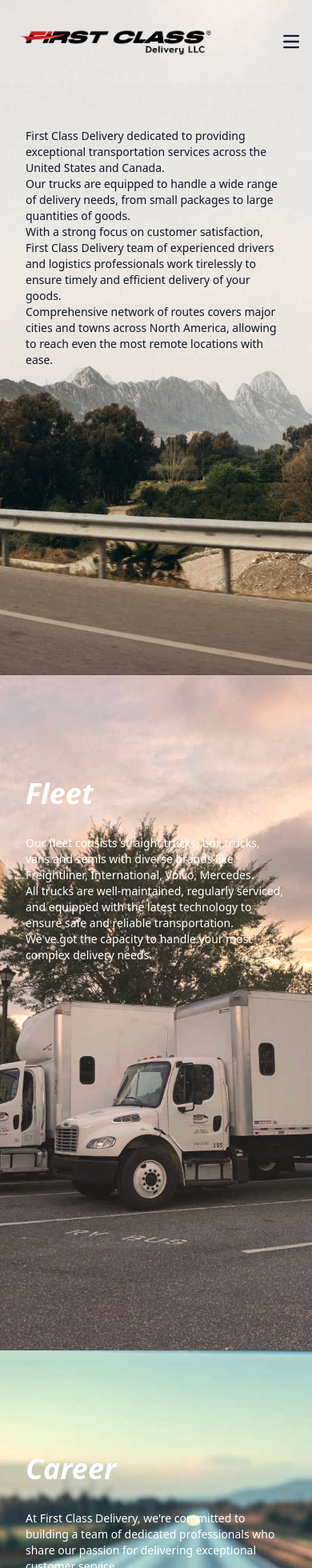
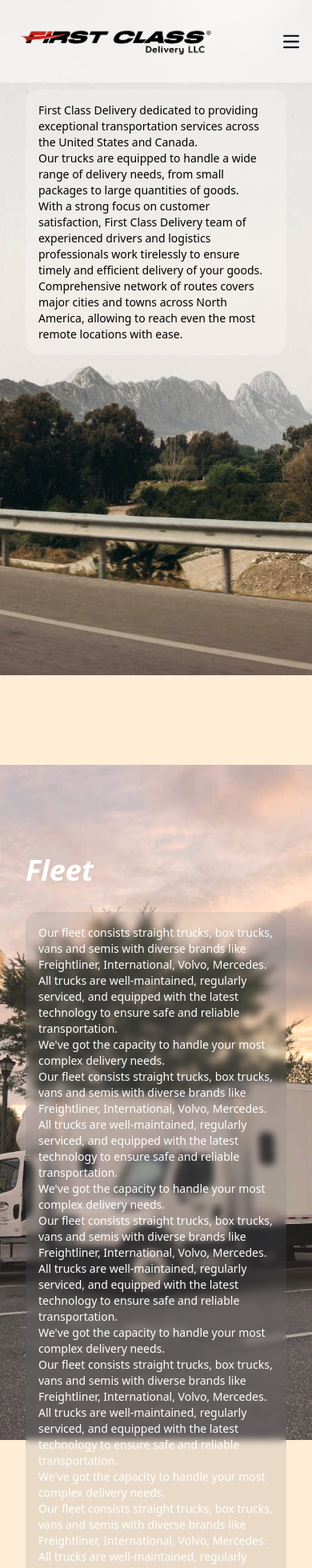
Before and after one commit to 1stclass-delivery/client, a Vue app: page / in a window 390 px wide. Shown: the top 1960 px of the page at 80% size. Built offline with nearby package versions, Linux system fonts and the light colour scheme.

Commit message:
fix horizontal view

```diff
--- a/src/components/Header.vue
+++ b/src/components/Header.vue
@@ -3,16 +3,16 @@ import {ref} from "vue";
 
 const menuExpanded = ref<boolean>(false);
 
-const scrollTo = (sectionIndex: number) => {
-  const scrollHeight = document.getElementById("section-home")!.scrollHeight;
-  window.scrollTo({top: scrollHeight * sectionIndex});
+const scrollTo = (sectionId: string) => {
+  console.log(document.getElementById(sectionId)!.offsetTop);
+  window.scrollTo({top: document.getElementById(sectionId)!.offsetTop});
   menuExpanded.value = false;
 }
 </script>
 
 <template>
-  <header class="fixed top-0 left-0 w-full text-gray-900 font-medium z-10 p-4"
-          :class="[menuExpanded ? 'bg-opacity-80 bg-white md:bg-white md:bg-opacity-10' : 'bg-white bg-opacity-10']">
+  <header class="fixed top-0 left-0 w-full text-gray-900 font-medium z-50 p-4 backdrop-blur-sm"
+          :class="[menuExpanded ? 'bg-opacity-80 bg-white md:bg-white md:bg-opacity-50' : 'bg-white bg-opacity-50']">
     <div class="flex grid-cols-2">
       <img src="@/assets/images/fcd-logo.png" alt="logo" class="max-w-64 md:hidden">
       <div class="w-full flex justify-end">
@@ -28,10 +28,10 @@ const scrollTo = (sectionIndex: number) => {
     </div>
     <ul class="grid grid-cols-1 md:flex md:justify-evenly gap-y-4 mt-4 md:mt-0"
         :class="[!menuExpanded ? 'hidden' : 'flex']">
-      <li class="flex justify-end hover:font-bold"><a href="#" @click.prevent="scrollTo(0)">Home</a></li>
-      <li class="flex justify-end hover:font-bold"><a href="#" @click.prevent="scrollTo(1)">Fleet</a></li>
-      <li class="flex justify-end hover:font-bold"><a href="#" @click.prevent="scrollTo(2)">Career</a></li>
-      <li class="flex justify-end hover:font-bold"><a href="#" @click.prevent="scrollTo(3)">Contacts</a></li>
+      <li class="flex justify-end hover:font-bold"><a href="#" @click.prevent="scrollTo('section-home')">Home</a></li>
+      <li class="flex justify-end hover:font-bold"><a href="#" @click.prevent="scrollTo('section-fleet')">Fleet</a></li>
+      <li class="flex justify-end hover:font-bold"><a href="#" @click.prevent="scrollTo('section-career')">Career</a></li>
+      <li class="flex justify-end hover:font-bold"><a href="#" @click.prevent="scrollTo('section-contacts')">Contacts</a></li>
     </ul>
   </header>
 </template>
--- a/src/components/StickySection.vue
+++ b/src/components/StickySection.vue
@@ -1,15 +1,12 @@
 <script setup lang="ts">
-defineProps<{ id: string, bgImage: string }>()
+defineProps<{ id: string, bgImage: string }>();
 </script>
 
 <template>
-  <section
-      :id="id"
-      class="sticky top-0 h-screen flex flex-col items-center justify-center">
-    <img :src="bgImage" alt="Background Image"
-         class="absolute w-full h-full object-cover sepia-[.15]">
-    <div class="absolute top-32 text-white text-sm md:text-base w-full md:px-24 px-8">
-      <slot name="header"></slot>
+  <section :id="id">
+    <img :src="bgImage" alt="Background Image" class="sticky top-0 object-center object-cover sepia-[.15] h-screen w-screen">
+    <div class="relative z-10 md:mt-12 mt-28 -top-[calc(100vh)] -mb-[calc(100vh)] text-white text-sm md:text-base md:px-24 px-8 min-h-screen">
+      <slot name="header" class="mt-8"></slot>
       <slot name="body"></slot>
     </div>
   </section>
--- a/src/views/CareerView.vue
+++ b/src/views/CareerView.vue
@@ -9,7 +9,7 @@ import StickySection from "@/components/StickySection.vue";
       <h2 class="italic text-4xl md:text-6xl font-bold">Career</h2>
     </template>
     <template #body>
-      <div class="mt-8 max-w-screen-lg">
+      <div class="mt-8 max-w-screen-lg backdrop-blur-sm p-4 bg-gray-500/15 rounded-2xl mb-4">
         <p>At First Class Delivery, we're committed to building a team of dedicated
           professionals who share our passion for delivering exceptional customer service.</p>
         <p>If you're looking for a
--- a/src/views/ContactsView.vue
+++ b/src/views/ContactsView.vue
@@ -9,7 +9,7 @@ import StickySection from "@/components/StickySection.vue";
       <h2 class="italic text-4xl md:text-6xl font-bold">Contacts</h2>
     </template>
     <template #body>
-      <div class="mt-8 max-w-screen-lg">
+      <div class="mt-8 max-w-screen-lg backdrop-blur-sm p-4 bg-gray-500/15 rounded-2xl mb-4">
         <p>Contact us today to learn more about our services and how we can tailor our
           transportation solutions to meet your unique needs.</p>
         <p>Trust First Class Delivery for all your transportation
--- a/src/views/FleetView.vue
+++ b/src/views/FleetView.vue
@@ -1,6 +1,7 @@
 <script setup lang="ts">
 import bgFleet from "@/assets/images/fleet-bg.jpg";
 import StickySection from "@/components/StickySection.vue";
+
 </script>
 
 <template>
@@ -9,7 +10,27 @@ import StickySection from "@/components/StickySection.vue";
       <h2 class="italic text-4xl md:text-6xl font-bold">Fleet</h2>
     </template>
     <template #body>
-      <div class="mt-8 max-w-screen-sm">
+      <div class="mt-8 max-w-screen-sm backdrop-blur-sm p-4 bg-gray-500/15 rounded-2xl mb-4">
+        <p>Our fleet consists straight trucks, box trucks, vans and semis with diverse
+          brands like Freightliner, International, Volvo, Mercedes.</p>
+        <p>All trucks are well-maintained, regularly serviced, and equipped with the latest
+          technology to ensure safe and reliable transportation.</p>
+        <p>We've got the capacity to handle your most complex delivery needs.</p>
+        <p>Our fleet consists straight trucks, box trucks, vans and semis with diverse
+          brands like Freightliner, International, Volvo, Mercedes.</p>
+        <p>All trucks are well-maintained, regularly serviced, and equipped with the latest
+          technology to ensure safe and reliable transportation.</p>
+        <p>We've got the capacity to handle your most complex delivery needs.</p>
+        <p>Our fleet consists straight trucks, box trucks, vans and semis with diverse
+          brands like Freightliner, International, Volvo, Mercedes.</p>
+        <p>All trucks are well-maintained, regularly serviced, and equipped with the latest
+          technology to ensure safe and reliable transportation.</p>
+        <p>We've got the capacity to handle your most complex delivery needs.</p>
+        <p>Our fleet consists straight trucks, box trucks, vans and semis with diverse
+          brands like Freightliner, International, Volvo, Mercedes.</p>
+        <p>All trucks are well-maintained, regularly serviced, and equipped with the latest
+          technology to ensure safe and reliable transportation.</p>
+        <p>We've got the capacity to handle your most complex delivery needs.</p>
         <p>Our fleet consists straight trucks, box trucks, vans and semis with diverse
           brands like Freightliner, International, Volvo, Mercedes.</p>
         <p>All trucks are well-maintained, regularly serviced, and equipped with the latest
--- a/src/views/HomeView.vue
+++ b/src/views/HomeView.vue
@@ -9,7 +9,7 @@ import StickySection from "@/components/StickySection.vue";
       <img src="@/assets/images/fcd-logo.png" alt="logo" class="w-2/3 max-w-screen-sm hidden md:block">
     </template>
     <template #body>
-      <div class="mt-8 text-gray-900 max-w-screen-lg">
+      <div class="mt-8 text-black max-w-screen-lg backdrop-blur-sm p-4 bg-white/25 rounded-2xl mb-4">
         <p>First Class Delivery dedicated to providing exceptional transportation services
           across the United States and Canada.</p>
         <p>Our trucks are equipped to handle a wide range of delivery needs, from small
```
